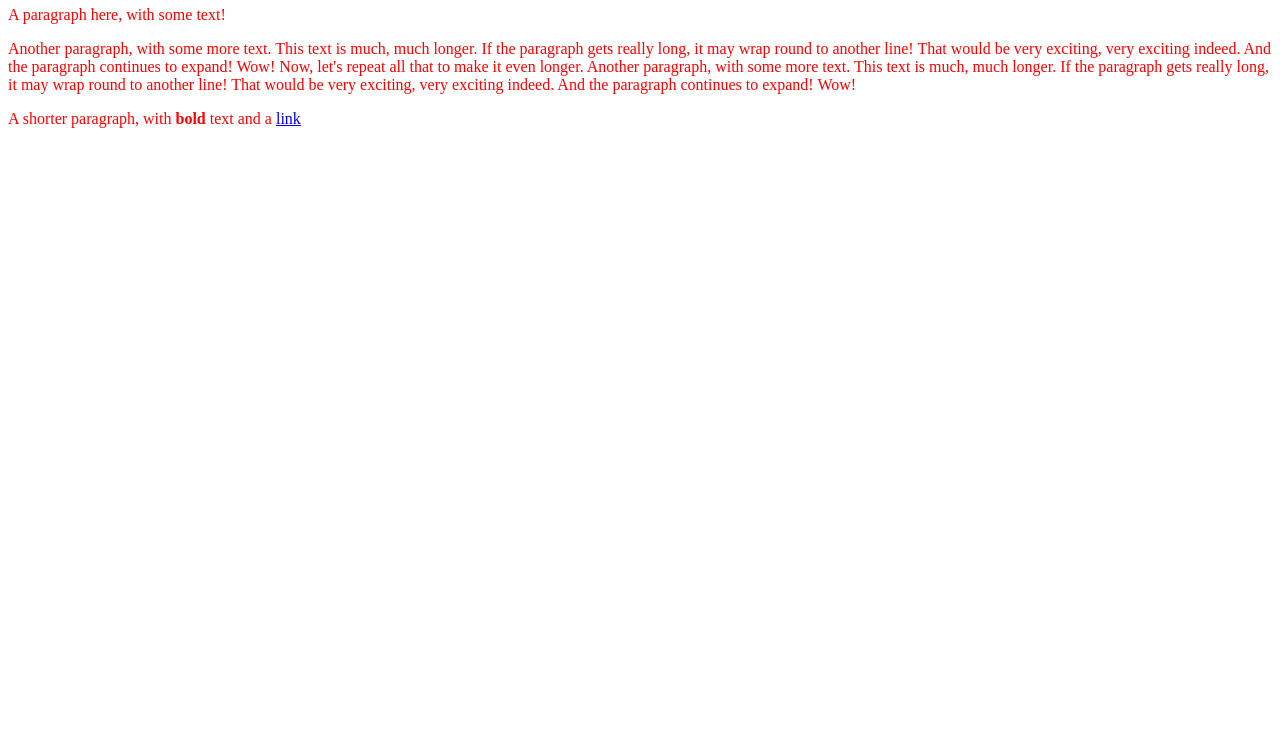
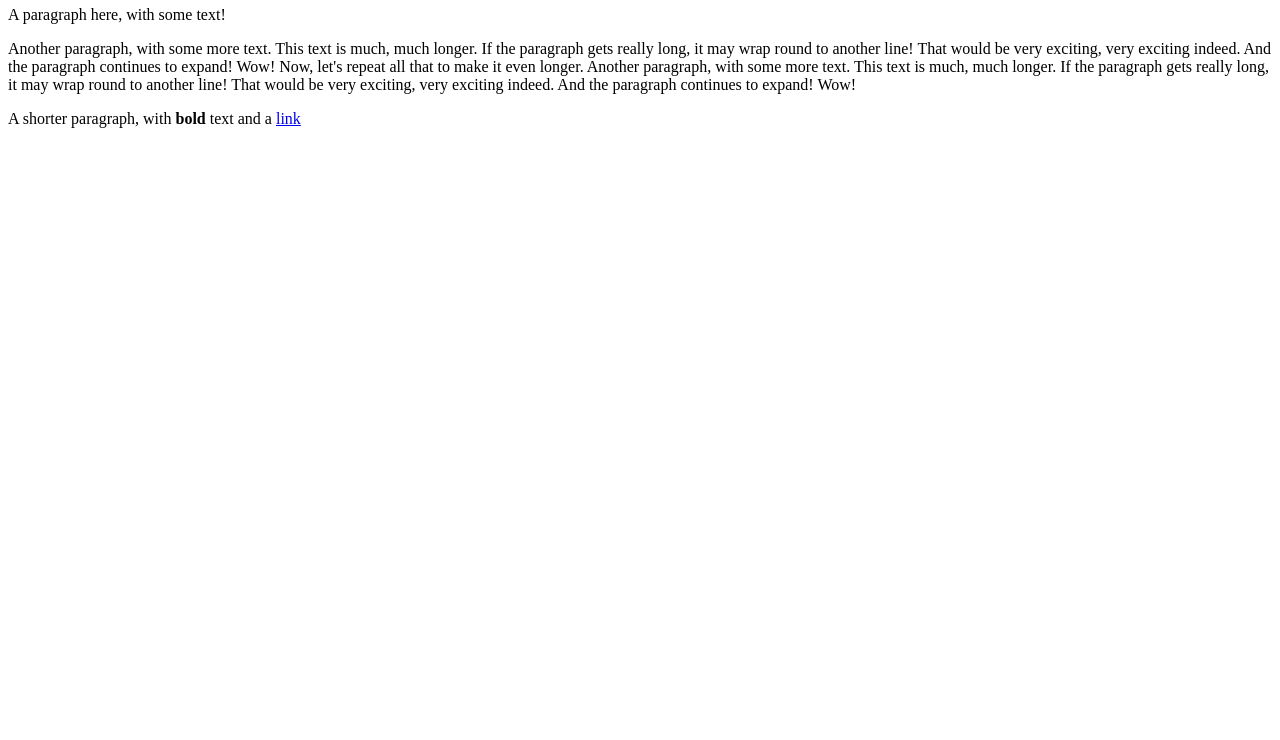
Before and after one commit to agfs-nburton/agfs-nburton.github.io, a plain HTML site: page index.html in a window 1280 px wide. Shown: the part 60-800 px from the top of the page. Drawn offline with Linux system fonts and the light colour scheme.

Commit message:
Update style.css

```diff
--- a/style.css
+++ b/style.css
@@ -1,2 +1,3 @@
 html {
-  color: red}
+  color: bule
+}
```
